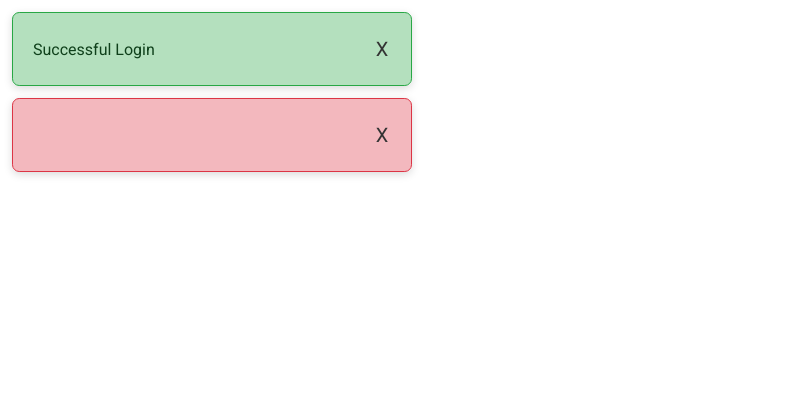
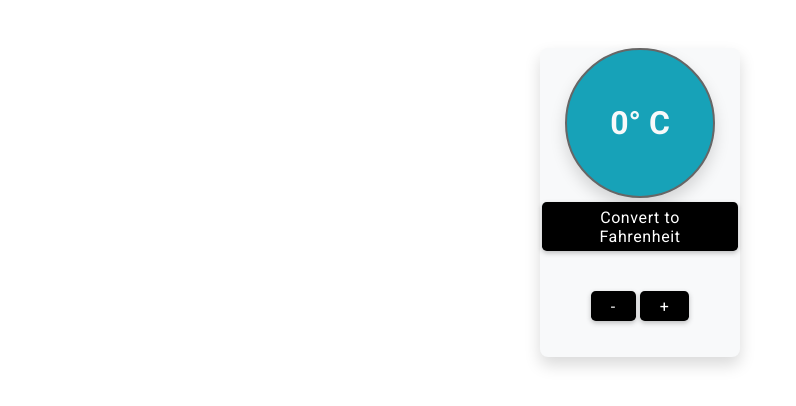
Before and after one commit to Bezobrazz/projects-sendbox, a React (Create React App) app: page / in a window 1280 px wide. Shown: the top 406 px of the page, without its empty margins (0-796 px from the left). Built offline with nearby package versions, Linux system fonts and the light colour scheme.

Commit message:
06-temperature-controller with convert C to F

```diff
--- a/src/App.js
+++ b/src/App.js
@@ -1,9 +1,10 @@
 import "./App.css";
-import AlertApp from "./projects/05-alerts/AlertApp";
+// import AlertApp from "./projects/05-alerts/AlertApp";
 // import RandomizeColors from "./projects/02-randomize-colors/RandomizeColors";
 // import LikeMyPhoto from "./projects/03-like-my-photo/LikeMyPhoto";
 // import TestimonialsApp from "./projects/04-testimonials-app/TestimonialsApp";
 // import EsignatureApp from "./projects/01-e-signature-app/EsignatureApp";
+import TemperatureControllerApp from "./projects/06-temperature-controller/TemperatureControllerApp";
 
 function App() {
   return (
@@ -12,7 +13,8 @@ function App() {
       {/* <RandomizeColors /> */}
       {/* <LikeMyPhoto /> */}
       {/* <TestimonialsApp /> */}
-      <AlertApp />
+      {/* <AlertApp /> */}
+      <TemperatureControllerApp />
     </div>
   );
 }
--- /dev/null
+++ b/src/projects/06-temperature-controller/TemperatureControllerApp.jsx
@@ -0,0 +1,48 @@
+import React from "react";
+import Button from "../components/Button";
+
+export default function TemperatureControllerApp() {
+  const [temperature, setTemperature] = React.useState(0);
+  const [value, setValue] = React.useState(true);
+  const incrHandler = () => {
+    setTemperature(temperature + 1);
+  };
+  const decrHandler = () => {
+    setTemperature(temperature - 1);
+  };
+  const handleToFahrenheitClick = () => {
+    setValue(false);
+    setTemperature((temperature * 9) / 5 + 32);
+  };
+  const handleToCelsiusClick = () => {
+    setValue(true);
+    setTemperature(0);
+  };
+
+  return (
+    <div className="container mt-3 text-center">
+      <div className=" card bg-light m-auto" style={{ width: 200 }}>
+        <h1
+          className={`text-light card border-50 ${
+            temperature > 0 ? "bg-danger" : "bg-info"
+          }`}
+          style={{ height: 150, width: 150, border: "2px solid #666" }}
+        >
+          {temperature}° {value ? "C" : "F"}
+        </h1>
+        {value ? (
+          <Button
+            text={"Convert to Fahrenheit"}
+            onClick={handleToFahrenheitClick}
+          />
+        ) : (
+          <Button text={"Return to Celsius"} onClick={handleToCelsiusClick} />
+        )}
+        <div className="d-flex my-2">
+          <Button text={"-"} onClick={decrHandler} />
+          <Button text={"+"} onClick={incrHandler} />
+        </div>
+      </div>
+    </div>
+  );
+}
```
